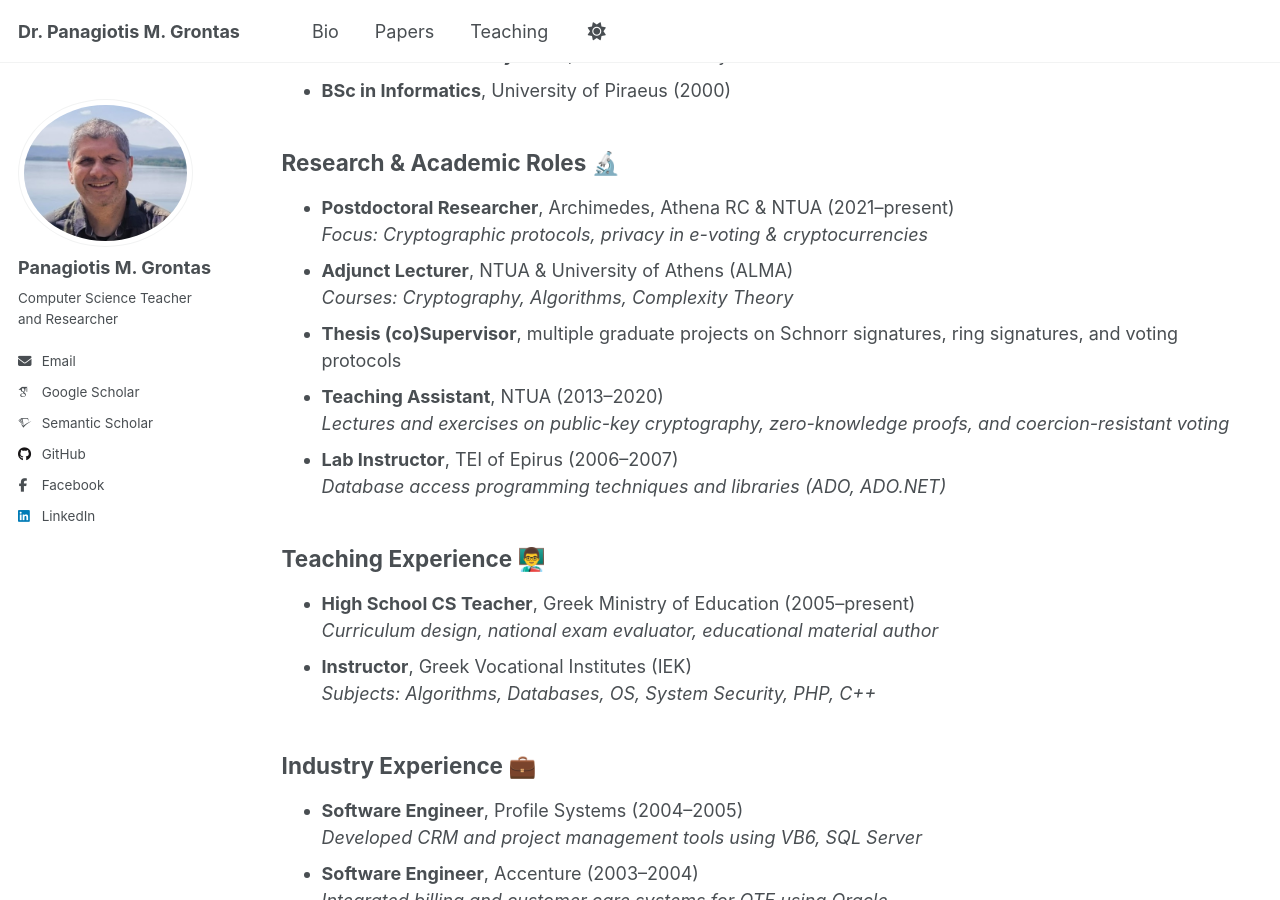
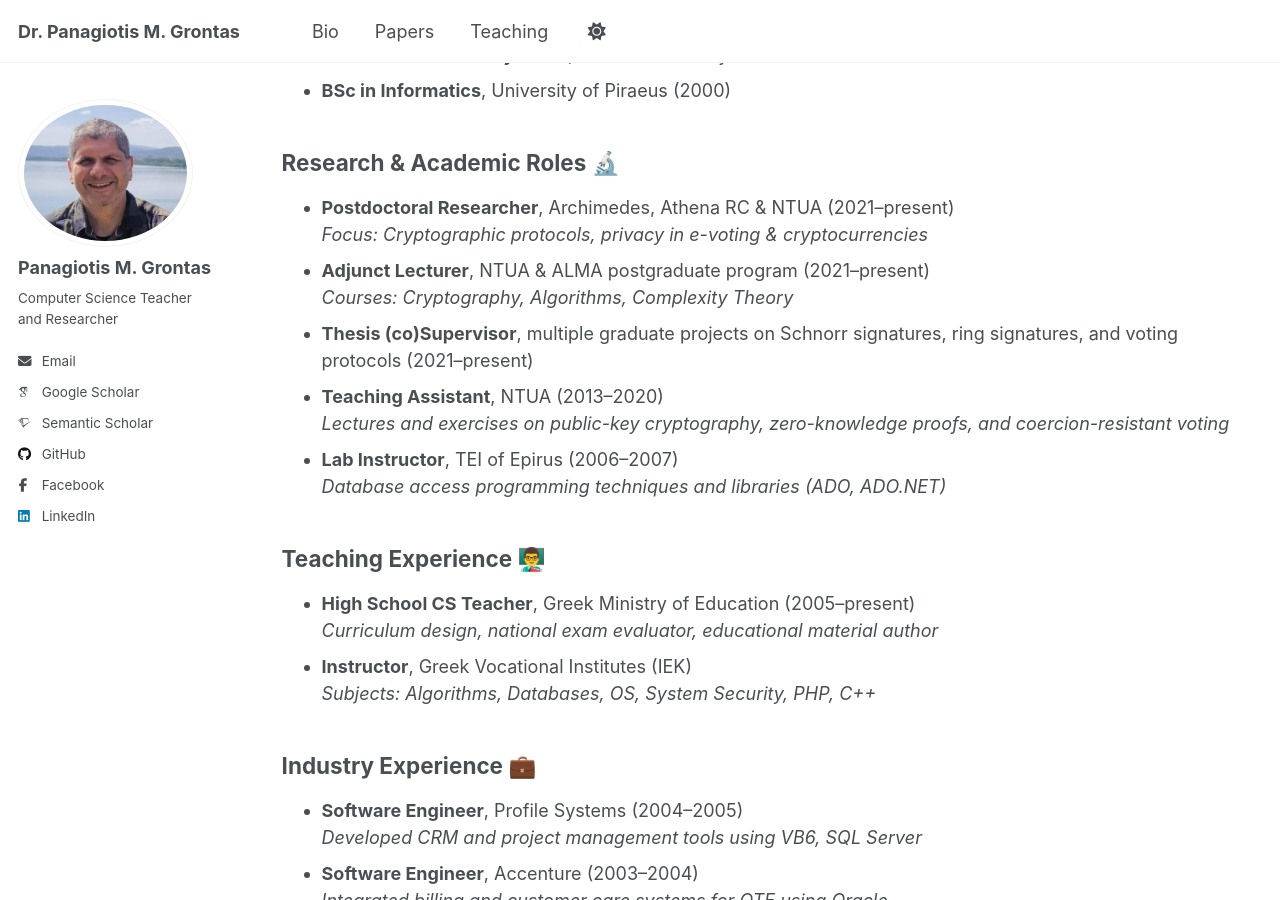
Before and after one commit to pgrontas/pgrontas.github.io, a Jekyll site: the page built from _pages/cv.md, in a window 1280 px wide and 900 px high, scrolled down 320 px. Built offline with Jekyll 4.4.1, drawn with Linux system fonts in a browser that asks for light colours; some web fonts are replaced; a script that is not in the unit is left out.

Commit message:
Update cv.md

```diff
--- a/_pages/cv.md
+++ b/_pages/cv.md
@@ -6,6 +6,7 @@ author_profile: true
 redirect_from:
   - /resume
 ---
+
 Some words about me.
 
 ## Studies 🎓
@@ -20,9 +21,9 @@ Some words about me.
 
 - **Postdoctoral Researcher**, Archimedes, Athena RC & NTUA (2021–present)
   *Focus: Cryptographic protocols, privacy in e-voting & cryptocurrencies*
-- **Adjunct Lecturer**, NTUA & University of Athens (ALMA)
+- **Adjunct Lecturer**, NTUA & ALMA postgraduate program (2021–present)
   *Courses: Cryptography, Algorithms, Complexity Theory*
-- **Thesis (co)Supervisor**, multiple graduate projects on Schnorr signatures, ring signatures, and voting protocols
+- **Thesis (co)Supervisor**, multiple graduate projects on Schnorr signatures, ring signatures, and voting protocols (2021–present)
 - **Teaching Assistant**, NTUA (2013–2020)
   *Lectures and exercises on public-key cryptography, zero-knowledge proofs, and coercion-resistant voting*
 - **Lab Instructor**, TEI of Epirus (2006–2007)
```
